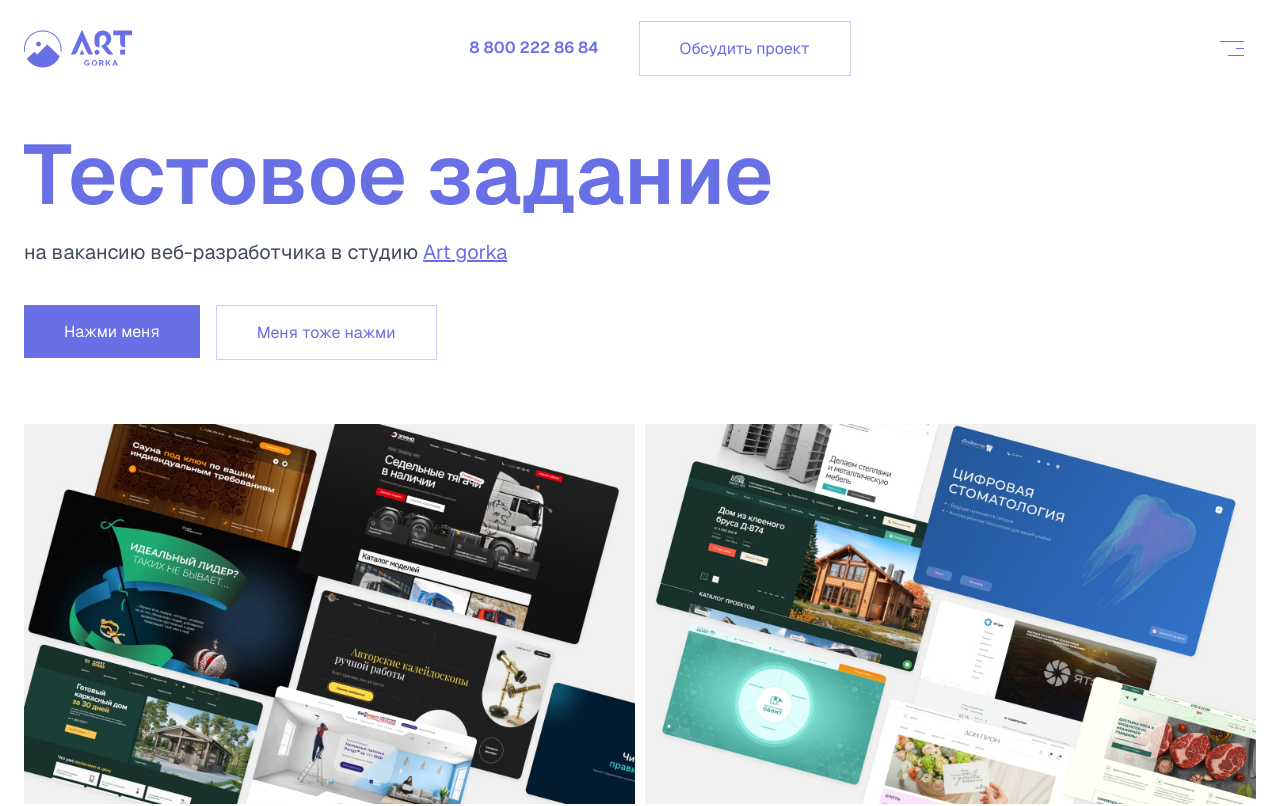
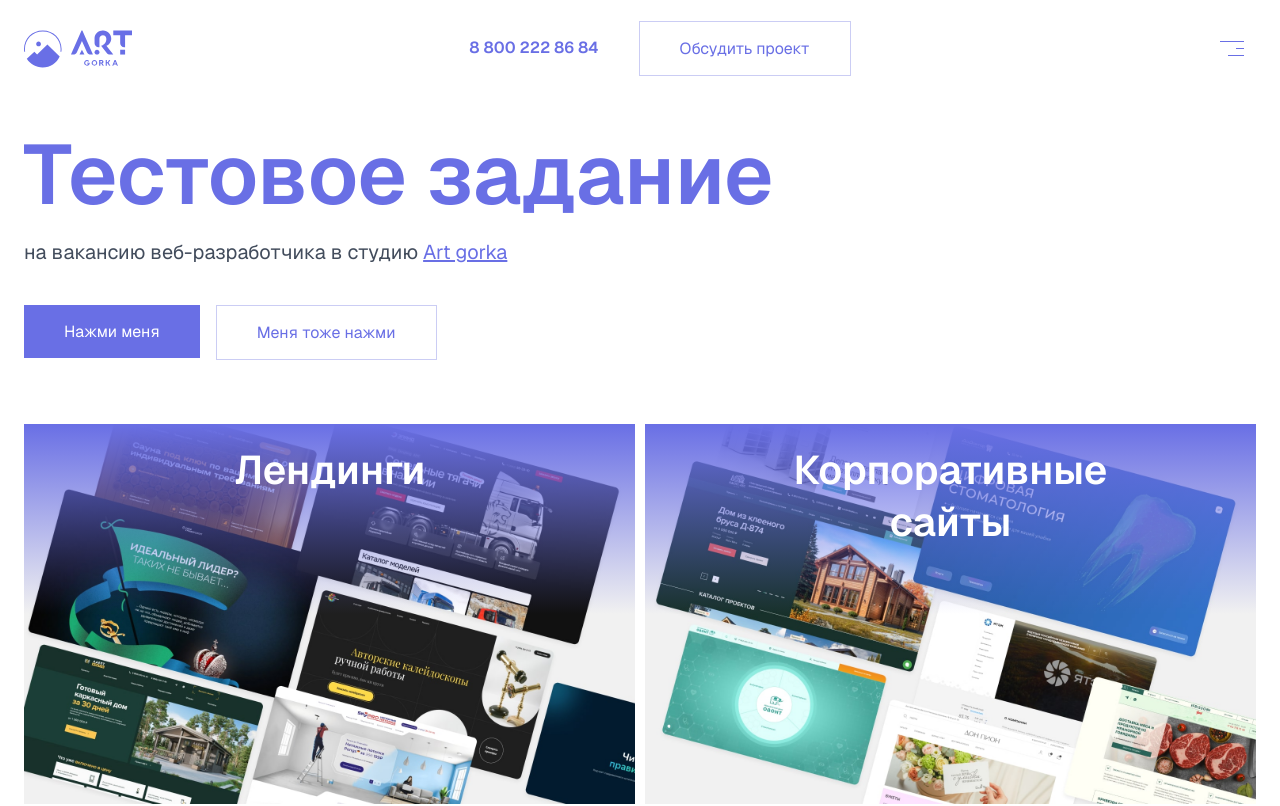
Before and after one commit to MiuraAruchomu/test-task-art-gorka, a Next.js app: page / in a window 1280 px wide. Shown: the top 806 px of the page. Built offline with nearby package versions, Linux system fonts and the light colour scheme.

Commit message:
fixed products styles

```diff
--- a/src/components/sections/products/styles/item.module.scss
+++ b/src/components/sections/products/styles/item.module.scss
@@ -1,10 +1,11 @@
-@use '@/assets/styles/variables.scss' as *;
-@use '@/assets/styles/mixins.scss' as *;
+@use "@/assets/styles/variables.scss" as *;
+@use "@/assets/styles/mixins.scss" as *;
 
 .products-item {
   position: relative;
   width: 100%;
   height: 328px;
+  overflow: hidden;
 
   @include mediaTablet {
     height: 480px;
@@ -20,7 +21,7 @@
   }
 
   &::before {
-    content: '';
+    content: "";
     position: absolute;
     bottom: 0;
     left: 0;
@@ -34,8 +35,19 @@
       rgba(105, 111, 229, 0) 100%
     );
     transition: background-color 0.3s ease;
+    z-index: 2;
 
     @include mediaLaptop {
+      background: linear-gradient(
+        to bottom,
+        rgba(105, 111, 229, 1) 0%,
+        rgba(105, 111, 229, 0) 50%,
+        rgba(105, 111, 229, 0) 50%,
+        rgba(105, 111, 229, 0) 100%
+      );
+    }
+
+    @include mediaDesktop {
       background: none;
     }
   }
@@ -45,6 +57,10 @@
       &::before {
         height: 100%;
         background: rgba(105, 111, 229, 0.8);
+      }
+
+      .products-item__img {
+        transform: scale(1.2);
       }
 
       .products-item__title {
@@ -70,6 +86,8 @@
     width: 100%;
     height: 100%;
     object-fit: cover;
+    transition: transform 0.3s ease;
+    z-index: 1;
   }
 
   &__title {
@@ -79,9 +97,11 @@
     color: $white;
     font-size: 32px;
     font-weight: 600;
+    text-align: center;
     transition:
       opacity 0.3s ease,
       visibility 0.3s ease;
+    z-index: 3;
 
     @include mediaTablet {
       left: 24px;
@@ -90,6 +110,12 @@
     }
 
     @include mediaLaptop {
+      top: 20px;
+      left: 50%;
+      transform: translateX(-50%);
+    }
+
+    @include mediaDesktop {
       opacity: 0;
       visibility: hidden;
     }
```
